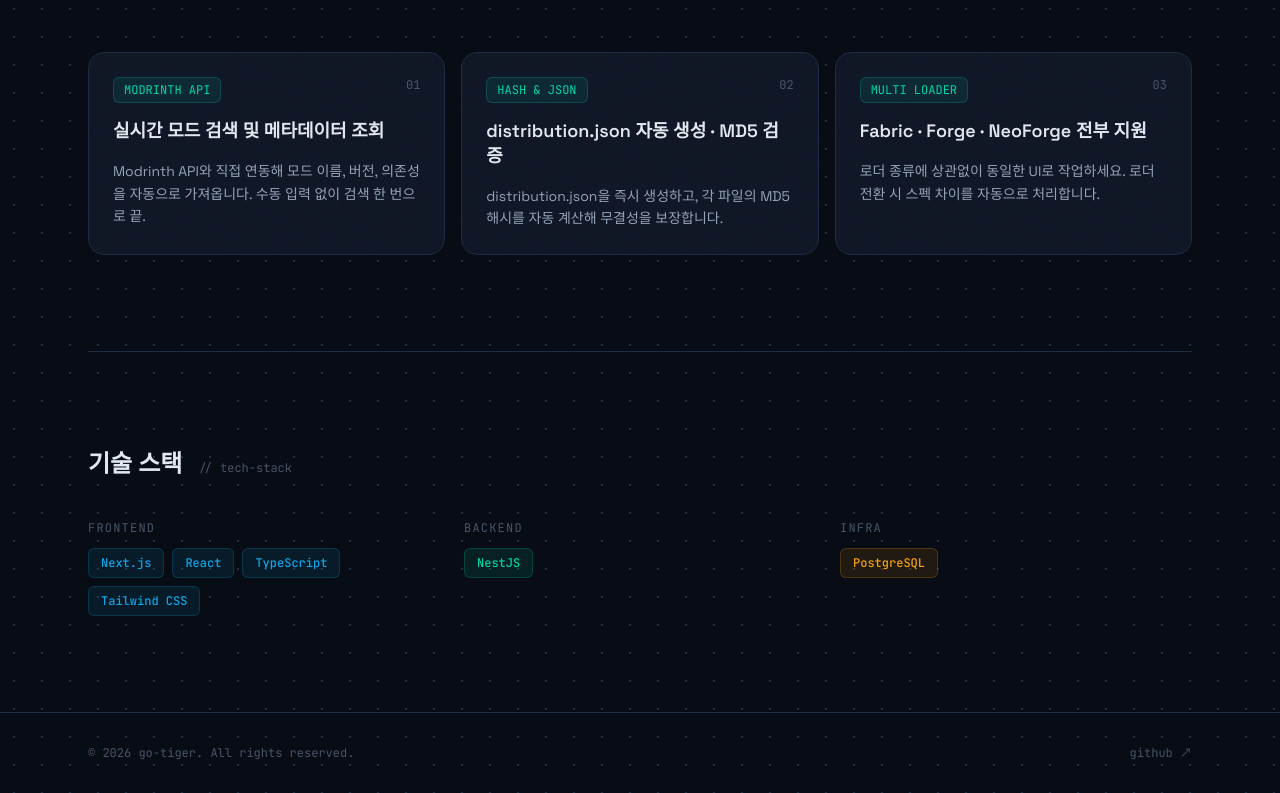
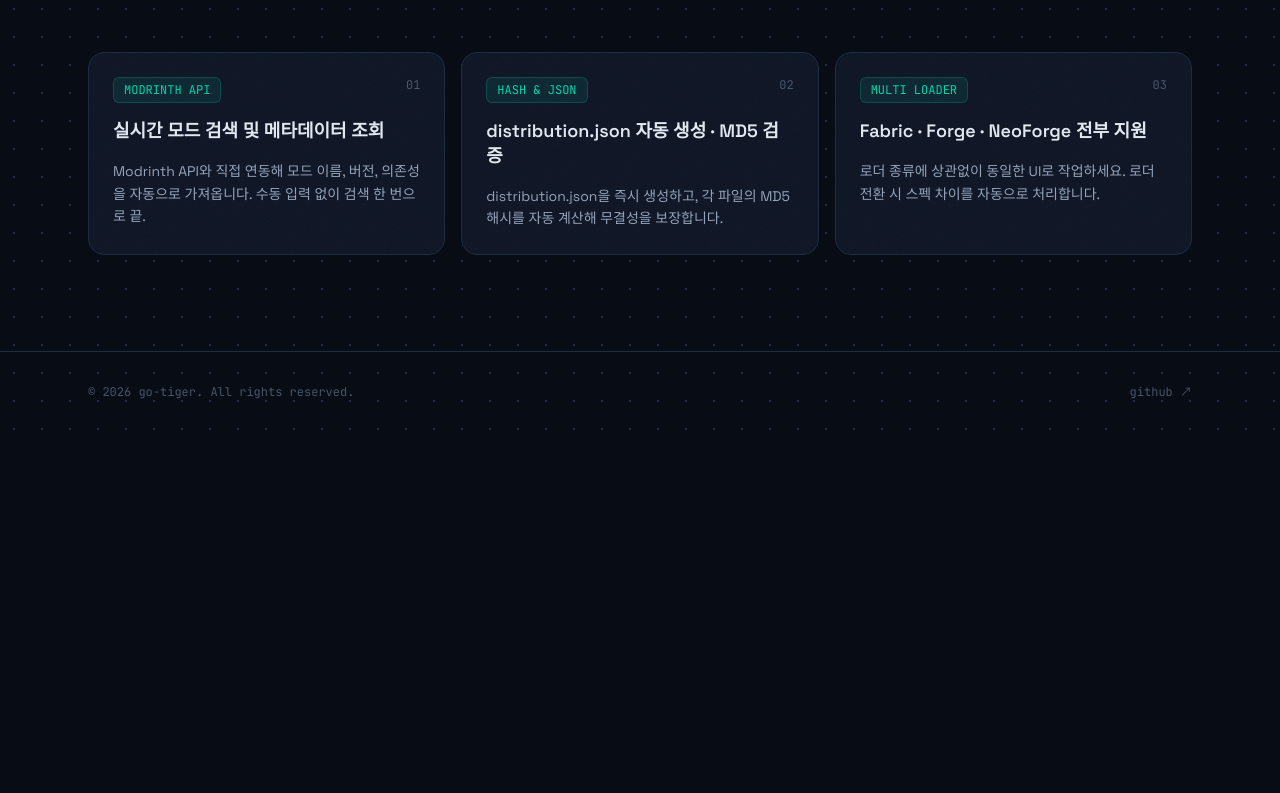
Before and after one commit to go-tiger/gt-distro-builder-fe, a Next.js app: page / in a window 1280 px wide. Shown: the part 705-1498 px from the top of the page. After the commit the page ends 1137 px from the top, so only its background shows below. Built offline with nearby package versions, Linux system fonts and the light colour scheme.

Commit message:
style: 메인 페이지 기술 스택 섹션 제거

```diff
--- a/src/app/page.tsx
+++ b/src/app/page.tsx
@@ -1,6 +1,5 @@
 import Link from 'next/link';
 import FeatureCard from '@/components/FeatureCard';
-import TechBadge from '@/components/TechBadge';
 
 const features = [
   {
@@ -21,14 +20,6 @@ const features = [
   },
 ];
 
-const techStack = [
-  { name: 'Next.js', type: 'frontend' as const },
-  { name: 'React', type: 'frontend' as const },
-  { name: 'TypeScript', type: 'frontend' as const },
-  { name: 'Tailwind CSS', type: 'frontend' as const },
-  { name: 'NestJS', type: 'backend' as const },
-  { name: 'PostgreSQL', type: 'infra' as const },
-];
 
 export default function Home() {
   return (
@@ -138,52 +129,7 @@ export default function Home() {
           </div>
         </section>
 
-        {/* ── Divider ─────────────────────────────────────────────────── */}
-        <div className='border-t border-[#1e2d45]' />
 
-        {/* ── Tech Stack ──────────────────────────────────────────────── */}
-        <section className='py-24'>
-          <div className='flex items-baseline gap-4 mb-10'>
-            <h2 className='text-2xl font-bold text-[#e2e8f0]'>기술 스택</h2>
-            <span className='font-mono text-xs text-[#475569]'>// tech-stack</span>
-          </div>
-
-          <div className='grid sm:grid-cols-3 gap-6'>
-            {/* Frontend */}
-            <div>
-              <p className='font-mono text-xs text-[#475569] mb-3 uppercase tracking-widest'>Frontend</p>
-              <div className='flex flex-wrap gap-2'>
-                {techStack
-                  .filter(t => t.type === 'frontend')
-                  .map(t => (
-                    <TechBadge key={t.name} {...t} />
-                  ))}
-              </div>
-            </div>
-            {/* Backend */}
-            <div>
-              <p className='font-mono text-xs text-[#475569] mb-3 uppercase tracking-widest'>Backend</p>
-              <div className='flex flex-wrap gap-2'>
-                {techStack
-                  .filter(t => t.type === 'backend')
-                  .map(t => (
-                    <TechBadge key={t.name} {...t} />
-                  ))}
-              </div>
-            </div>
-            {/* Infra */}
-            <div>
-              <p className='font-mono text-xs text-[#475569] mb-3 uppercase tracking-widest'>Infra</p>
-              <div className='flex flex-wrap gap-2'>
-                {techStack
-                  .filter(t => t.type === 'infra')
-                  .map(t => (
-                    <TechBadge key={t.name} {...t} />
-                  ))}
-              </div>
-            </div>
-          </div>
-        </section>
       </main>
 
       {/* ── Footer ──────────────────────────────────────────────────────── */}
```
